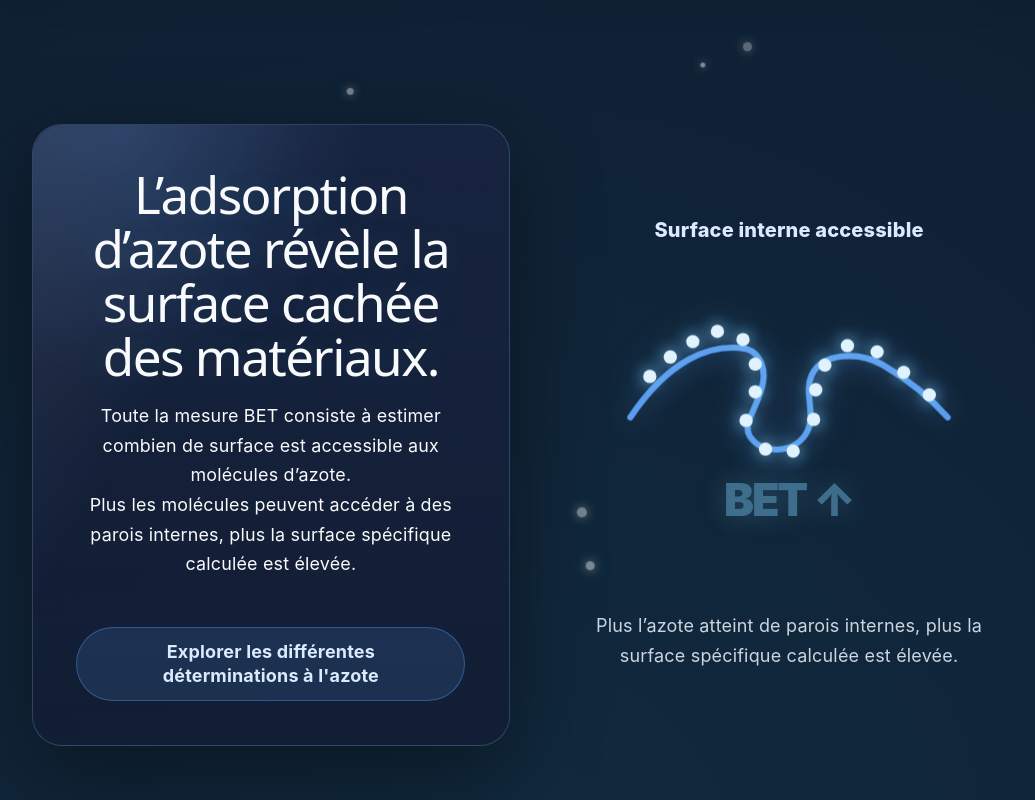
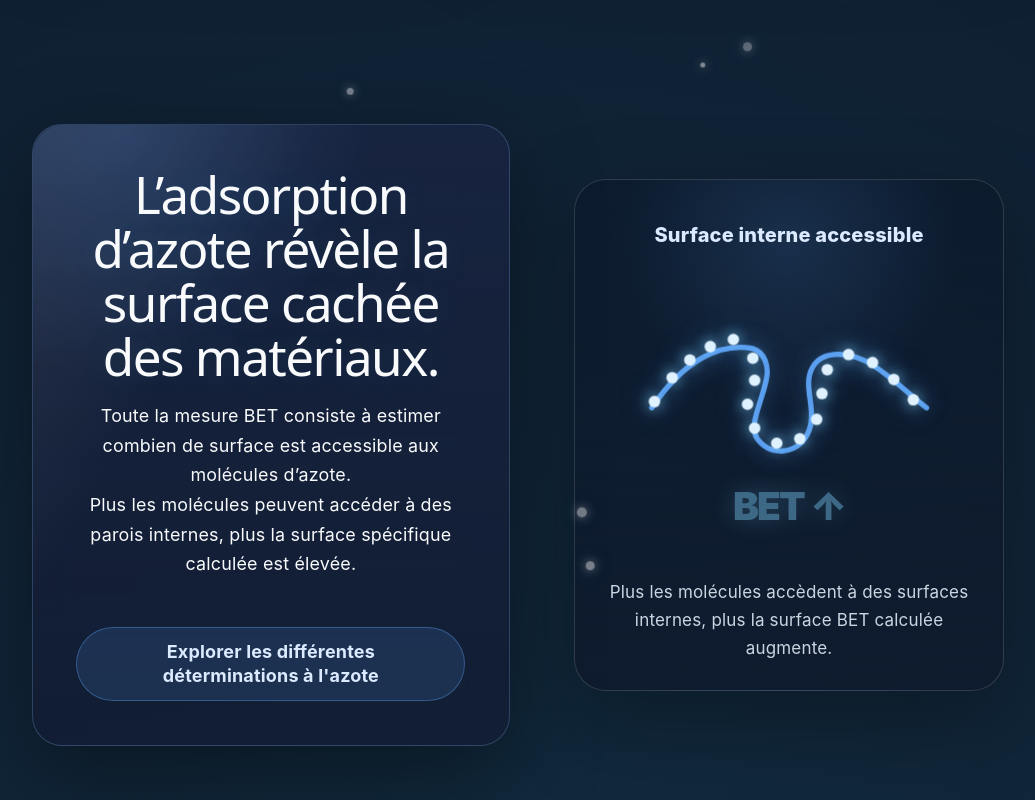
Before and after one commit to AlexDevLab-Hub/Surface-sp-cifique-pour-les-d-butants-, a React (Vite) app: page / in a window 1280 px wide. Shown: the part 4469-5269 px from the top of the page, without its empty margins (122-1157 px from the left). Built offline with nearby package versions, Linux system fonts and the light colour scheme.

Commit message:
décaler les molécules dans le pore

```diff
--- a/src/App.css
+++ b/src/App.css
@@ -2625,10 +2625,24 @@ body {
   text-align: center;
 }
 
+.surfaceSceneBox {
+  width: min(100%, 520px);
+  padding: 30px 28px 28px;
+
+  border-radius: 32px;
+  border: 1px solid rgba(255,255,255,0.14);
+
+  background:
+    radial-gradient(circle at 50% 12%, rgba(96,165,250,0.14), transparent 34%),
+    linear-gradient(180deg, rgba(2,6,23,0.24), rgba(15,23,42,0.72));
+
+  box-shadow: 0 30px 90px rgba(0,0,0,0.32);
+}
+
 .surfaceSceneSvg {
   position: relative;
-  width: min(100%, 430px);
-  height: 365px;
+  width: 100%;
+  height: 360px;
 }
 
 .betSurfaceSvg {
@@ -2652,12 +2666,11 @@ body {
 
 .porousSurface {
   opacity: 0;
-  stroke: rgba(96,165,250,0.95);
   animation: porousSurfaceCycle 7s ease-in-out infinite;
 }
 
-.smoothMolecules,
-.porousMolecules {
+.smoothMolecules circle,
+.porousMolecules circle {
   fill: #e0f2fe;
   filter:
     drop-shadow(0 0 8px rgba(125,211,252,0.9))
@@ -2687,7 +2700,7 @@ body {
   position: absolute;
   left: 0;
   right: 0;
-  top: 18px;
+  top: 12px;
   color: #dbeafe;
   font-weight: 800;
   font-size: 20px;
@@ -2702,12 +2715,12 @@ body {
   animation: internalLabelCycle 7s ease-in-out infinite;
 }
 
-.betSummaryCard p {
+.surfaceSceneBox p {
   max-width: 420px;
-  margin: 0 auto;
+  margin: 8px auto 0;
   color: #cbd5e1;
   line-height: 1.65;
-  font-size: 18px;
+  font-size: 17px;
 }
 
 @keyframes smoothSurfaceCycle {
@@ -2718,8 +2731,8 @@ body {
 @keyframes porousSurfaceCycle {
   0%, 42% {
     opacity: 0;
-    stroke-dasharray: 520;
-    stroke-dashoffset: 520;
+    stroke-dasharray: 560;
+    stroke-dashoffset: 560;
   }
 
   56% {
--- a/src/App.jsx
+++ b/src/App.jsx
@@ -654,65 +654,81 @@ function CapillaryCondensation() {
 }
 
 function BETConclusion() {
+  const smoothMolecules = [
+    0.06, 0.14, 0.22, 0.30, 0.38, 0.46, 0.54, 0.62, 0.70, 0.78, 0.86, 0.94,
+  ]
+
+  const porousMolecules = [
+    0.04, 0.10, 0.16, 0.22, 0.28, 0.34, 0.40, 0.46, 0.52, 0.58,
+    0.64, 0.70, 0.76, 0.82, 0.88, 0.94,
+  ]
+
   return (
     <div className="betSummaryCard">
+      <div className="surfaceSceneBox">
         <div className="surfaceSceneSvg">
-        <svg viewBox="0 0 420 300" className="betSurfaceSvg">
+          <svg viewBox="0 0 420 330" className="betSurfaceSvg">
             <path
+              id="smoothSurfacePath"
               className="surfacePath smoothSurface"
               d="M55 185 C115 95, 305 95, 365 185"
             />
 
             <path
+              id="porousSurfacePath"
               className="surfacePath porousSurface"
               d="M55 185 C92 130, 132 112, 168 118
                  C182 122, 188 138, 184 154
-               C178 178, 164 192, 172 204
-               C184 222, 214 220, 226 202
-               C238 184, 224 162, 232 144
-               C242 122, 278 120, 302 134
-               C326 148, 348 166, 365 185"
+                 C178 182, 164 205, 174 220
+                 C188 240, 218 238, 230 216
+                 C244 190, 224 162, 236 140
+                 C248 118, 282 122, 306 138
+                 C330 154, 350 174, 365 185"
             />
 
             <g className="smoothMolecules">
-  <circle cx="74" cy="145" r="6.5" />
-  <circle cx="94" cy="126" r="6.5" />
-  <circle cx="116" cy="111" r="6.5" />
-  <circle cx="141" cy="100" r="6.5" />
-  <circle cx="168" cy="94" r="6.5" />
-  <circle cx="197" cy="91" r="6.5" />
-  <circle cx="226" cy="94" r="6.5" />
-  <circle cx="254" cy="101" r="6.5" />
-  <circle cx="281" cy="113" r="6.5" />
-  <circle cx="306" cy="130" r="6.5" />
-  <circle cx="328" cy="151" r="6.5" />
+  {smoothMolecules.map((p, i) => (
+    <circle key={i} r="6.5" transform="translate(0 -10)">
+      <animateMotion
+        dur="0.01s"
+        begin={`${p}s`}
+        fill="freeze"
+        keyPoints={`${p};${p}`}
+        keyTimes="0;1"
+        calcMode="linear"
+      >
+        <mpath href="#smoothSurfacePath" />
+      </animateMotion>
+    </circle>
+  ))}
 </g>
 
 <g className="porousMolecules">
-  <circle cx="74" cy="145" r="6.5" />
-  <circle cx="94" cy="126" r="6.5" />
-  <circle cx="116" cy="111" r="6.5" />
-  <circle cx="140" cy="101" r="6.5" />
+  <circle cx="58" cy="178" r="6.5" />
+  <circle cx="78" cy="151" r="6.5" />
+  <circle cx="98" cy="131" r="6.5" />
+  <circle cx="121" cy="116" r="6.5" />
+  <circle cx="147" cy="108" r="6.5" />
 
-  <circle cx="165" cy="109" r="6.5" />
-  <circle cx="177" cy="133" r="6.5" />
-  <circle cx="177" cy="160" r="6.5" />
-  <circle cx="168" cy="188" r="6.5" />
+  <circle cx="169" cy="129" r="6.5" />
+  <circle cx="171" cy="154" r="6.5" />
+  <circle cx="163" cy="181" r="6.5" />
+  <circle cx="171" cy="208" r="6.5" />
 
-  <circle cx="187" cy="216" r="6.5" />
-  <circle cx="214" cy="218" r="6.5" />
+  <circle cx="196" cy="225" r="6.5" />
+  <circle cx="222" cy="220" r="6.5" />
 
-  <circle cx="234" cy="187" r="6.5" />
-  <circle cx="236" cy="158" r="6.5" />
-  <circle cx="245" cy="134" r="6.5" />
+  <circle cx="241" cy="198" r="6.5" />
+  <circle cx="247" cy="169" r="6.5" />
+  <circle cx="253" cy="142" r="6.5" />
 
-  <circle cx="267" cy="115" r="6.5" />
-  <circle cx="296" cy="121" r="6.5" />
-  <circle cx="322" cy="141" r="6.5" />
-  <circle cx="347" cy="163" r="6.5" />
+  <circle cx="277" cy="125" r="6.5" />
+  <circle cx="304" cy="134" r="6.5" />
+  <circle cx="328" cy="153" r="6.5" />
+  <circle cx="350" cy="176" r="6.5" />
 </g>
 
-          <text x="210" y="285" textAnchor="middle" className="betUpText">
+            <text x="210" y="315" textAnchor="middle" className="betUpText">
               BET ↑
             </text>
           </svg>
@@ -722,8 +738,9 @@ function BETConclusion() {
         </div>
 
         <p>
-        Plus l’azote atteint de parois internes, plus la surface spécifique calculée est élevée.
+          Plus les molécules accèdent à des surfaces internes, plus la surface BET calculée augmente.
         </p>
+      </div>
     </div>
   )
 }
```
Lines whose indentation alone changed are shown as unchanged.
